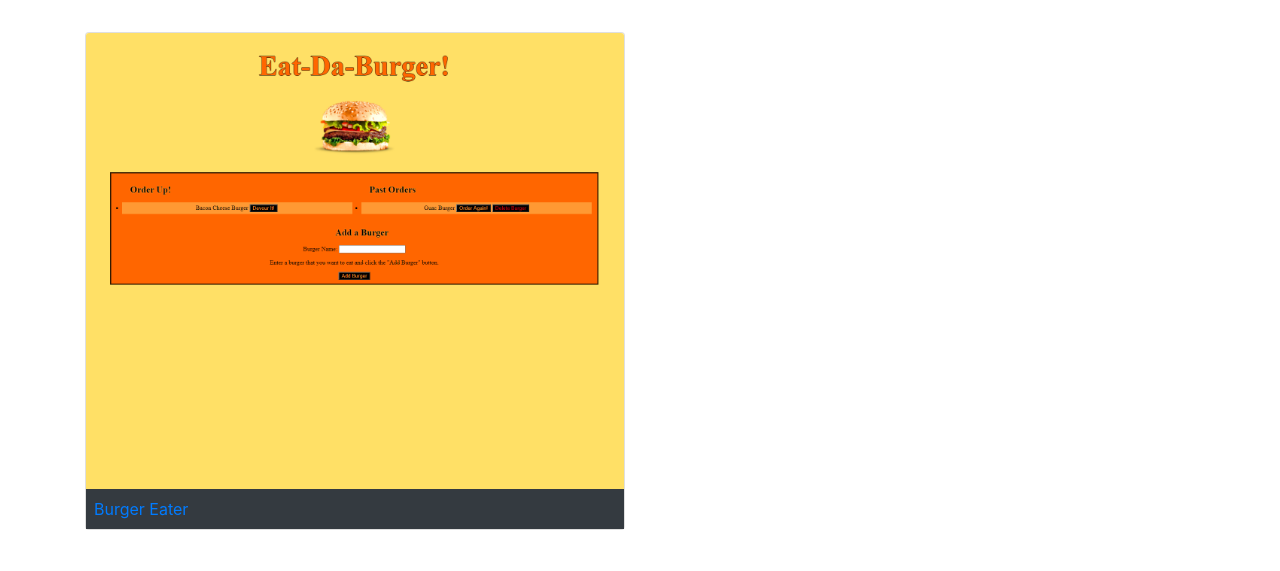
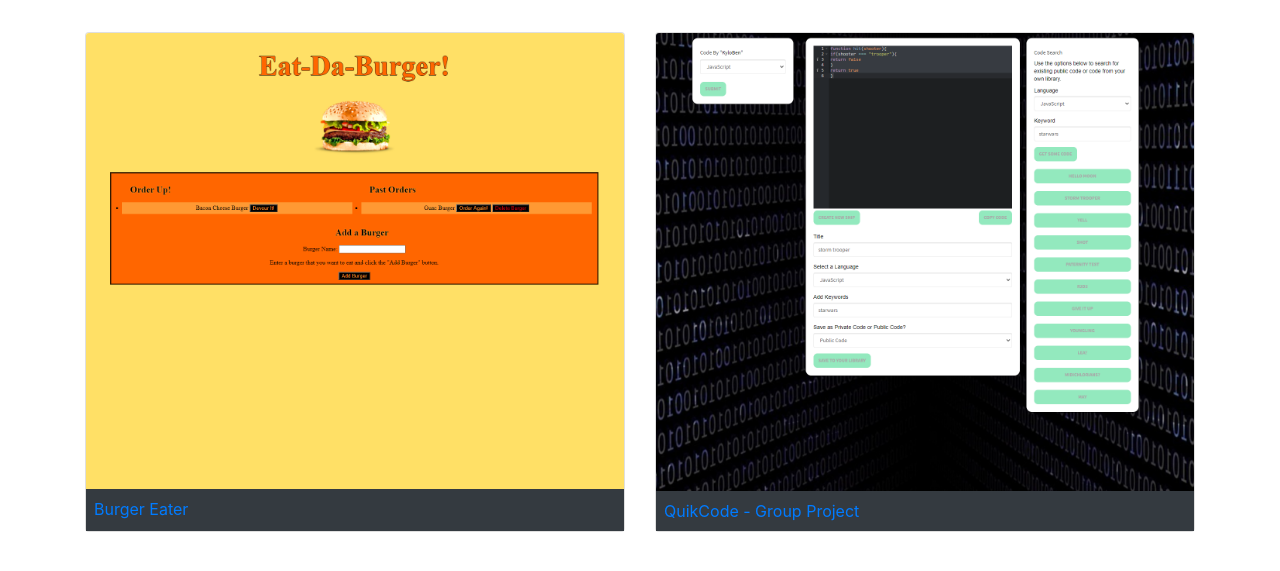
Before and after one commit to BenSGar92/Ben-Gardner-Portfolio, a plain HTML site: page portfolio.html in a window 1280 px wide. Shown: the part 1095-1666 px from the top of the page. Drawn offline with nearby package versions, Linux system fonts and the light colour scheme.

Commit message:
updated portfolio with group project

```diff
--- a/portfolio.html
+++ b/portfolio.html
@@ -104,6 +104,18 @@
               </div>
             </div>
           </div>
+          <div class="d-flex justify-content-center col-sm-12 col-md-12 col-lg-6">
+            <div class="card" style="max-width: 40rem;">
+
+                <!-- Card image -->
+                <a href="https://group-1-repo.herokuapp.com/" target="_blank"><img class="card-img-top" src="Assets/Images/quikcode.png" alt="Card image cap"></a>
+
+                <!-- Card content -->
+                <div class="card-body text-primary bg-dark rgba-black-light p-2">
+                  QuikCode - Group Project
+              </div>
+            </div>
+          </div>
         </div>
       </div>
 
```
Also changed, not shown: Assets/Images/quikcode.png (added).
